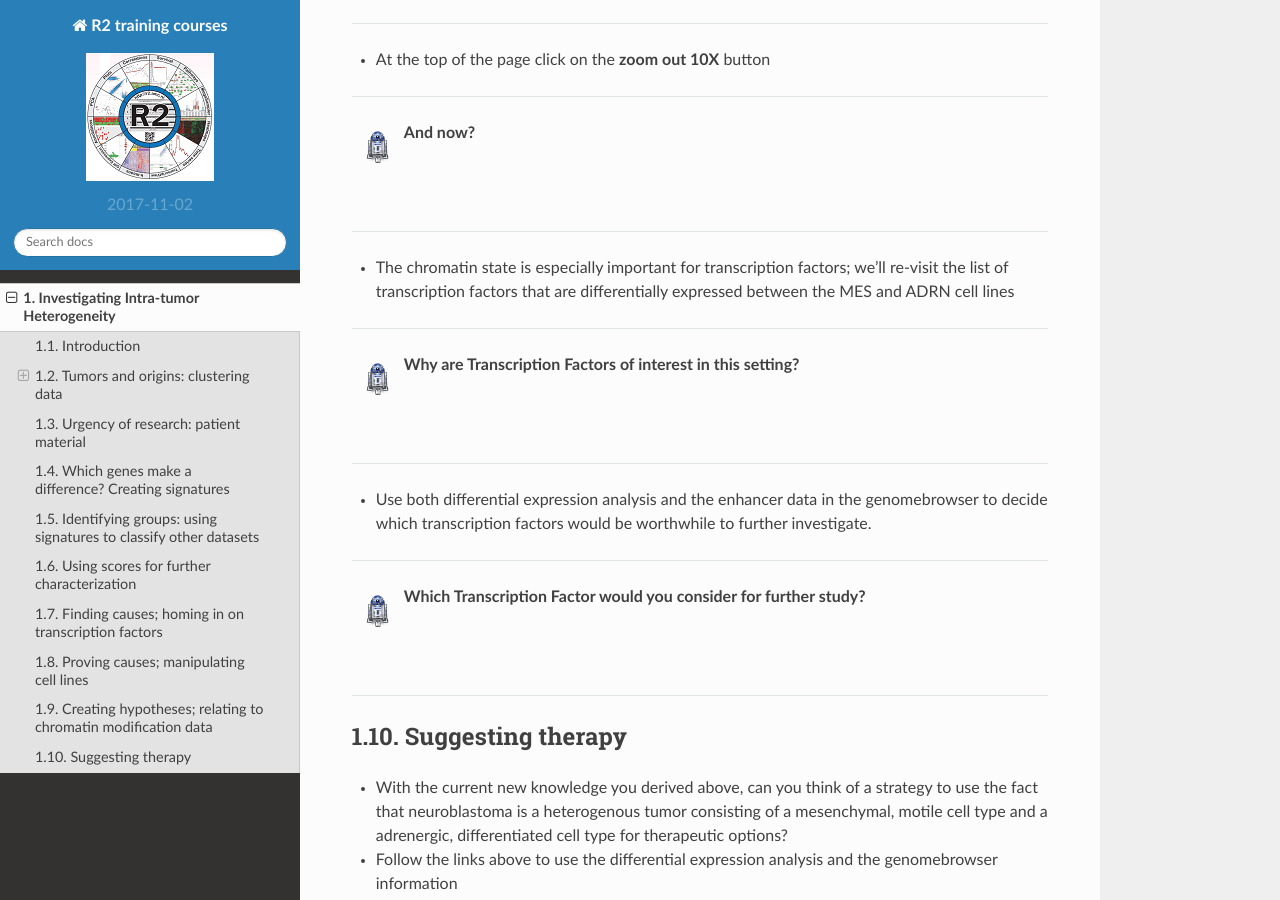
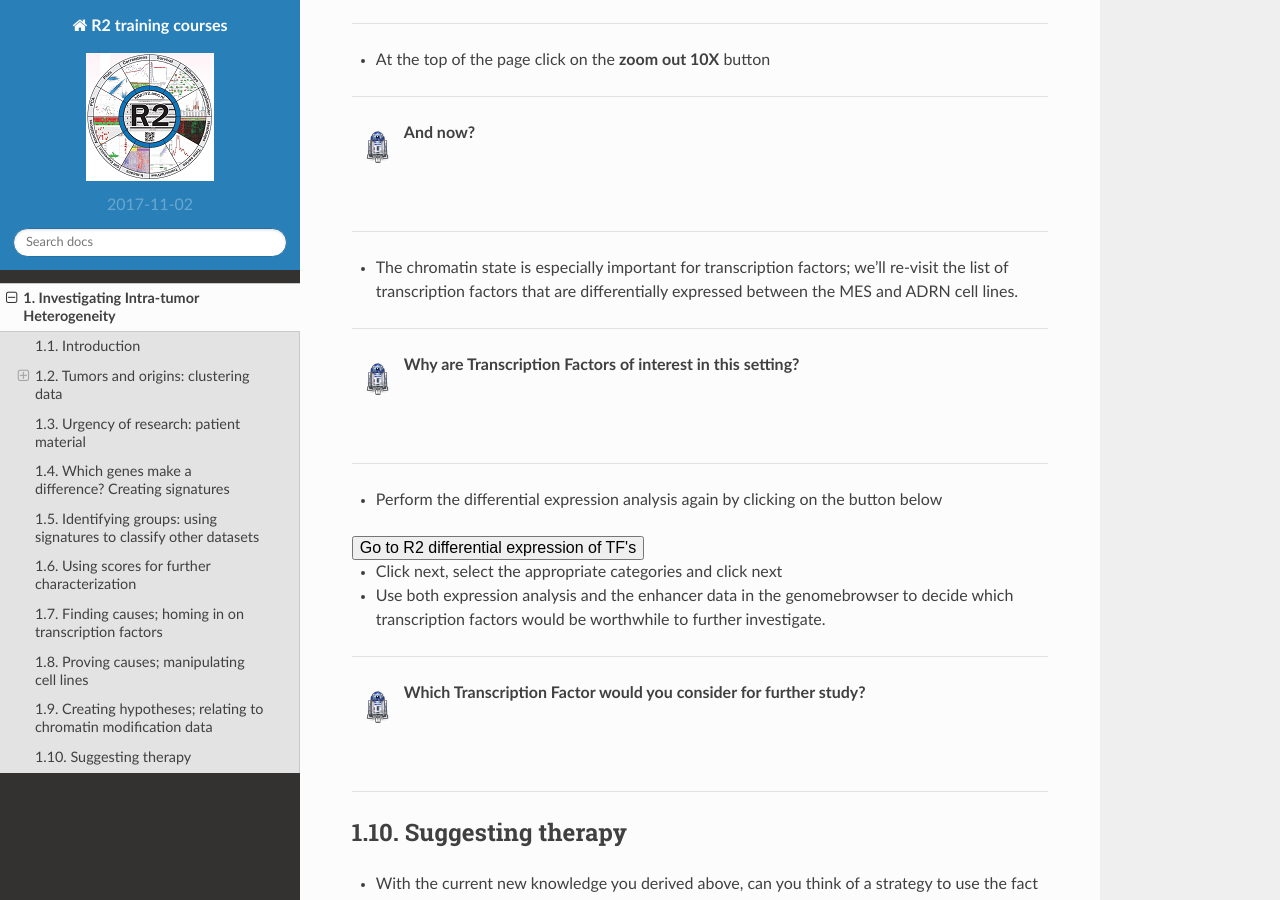
Before and after one commit to antronerds/r2-training-courses, a Sphinx documentation site: the page built from docs/Investigating_Tumor_Heterogeneity.md, in a window 1280 px wide and 900 px high, scrolled down 15294 px. Built offline with Sphinx 7.4.7 and the Read the Docs theme 2.0.0, drawn with Linux system fonts in a browser that asks for light colours.

Commit message:
Added button for TF diff expr

```diff
--- a/docs/Investigating_Tumor_Heterogeneity.md
+++ b/docs/Investigating_Tumor_Heterogeneity.md
@@ -94,7 +94,7 @@ For a start we'll investigate established childhood tumor cell lines, including
 <input type='hidden' name='switch' value='2'>
 <input type='hidden' name='minpres' value='1'>
 <input type='hidden' name='perplexity' value='5'>
-<input type='hidden' name='dotsize' value='5'>
+<input type='hidden' name='dotsize' value='6'>
 <input type='hidden' name='option' value='plot_tsne'>
 <input type='hidden' name='table' value='ps_avgpres_itcccellline86_u133p2'>
 <input type='hidden' name='cortype' value='transform_zscore'>
@@ -755,7 +755,7 @@ Apparently this TF is capable of shifting cells from state to the other. How can
 
 ---------
 
-* The chromatin state is especially important for transcription factors; we'll re-visit the list of transcription factors that are differentially expressed between the MES and ADRN cell lines
+* The chromatin state is especially important for transcription factors; we'll re-visit the list of transcription factors that are differentially expressed between the MES and ADRN cell lines.
 
 ---------
   ![](_static/images/R2d2_logo.png)**Why are Transcription Factors of interest in this setting?**
@@ -765,8 +765,24 @@ Apparently this TF is capable of shifting cells from state to the other. How can
 
 ---------
 
+* Perform the differential expression analysis again by clicking on the button below
 
-* Use both differential expression analysis and the enhancer data in the genomebrowser to decide which transcription factors would be worthwhile to further investigate.
+<form name="tfdifexprform" action="https://hgserver1.amc.nl/cgi-bin/r2/main.cgi" enctype="multipart/form-data" target="R2" method="post">
+<input type='hidden' name='minpres' value='1'>
+<input type='hidden' name='option' value='high_ana3'>
+<input type='hidden' name='table' value='ps_avgpres_gsenatgen2017geo52_u133p2'>
+<input type='hidden' name='hugoonce' value='yes'>
+<input type='hidden' name='cortype' value='transform_2log'>
+<input type='hidden' name='genecat' value='TF'>
+<input type='hidden' name='selectedtrack' value='mes_adrn_nc'>
+<input type='hidden' name='table' value='ps_avgpres_gsenatgengeo34_u133p2'>
+<input type='hidden' name='test' value='anova'>
+<input type='hidden' name='factor' value='NG_mes_adrn_nc'>
+<button type="submit" >Go to R2 differential expression of TF's</button>
+</form>
+
+* Click next, select the appropriate categories and click next
+* Use both expression analysis and the enhancer data in the genomebrowser to decide which transcription factors would be worthwhile to further investigate.
 
 
 ---------
```
